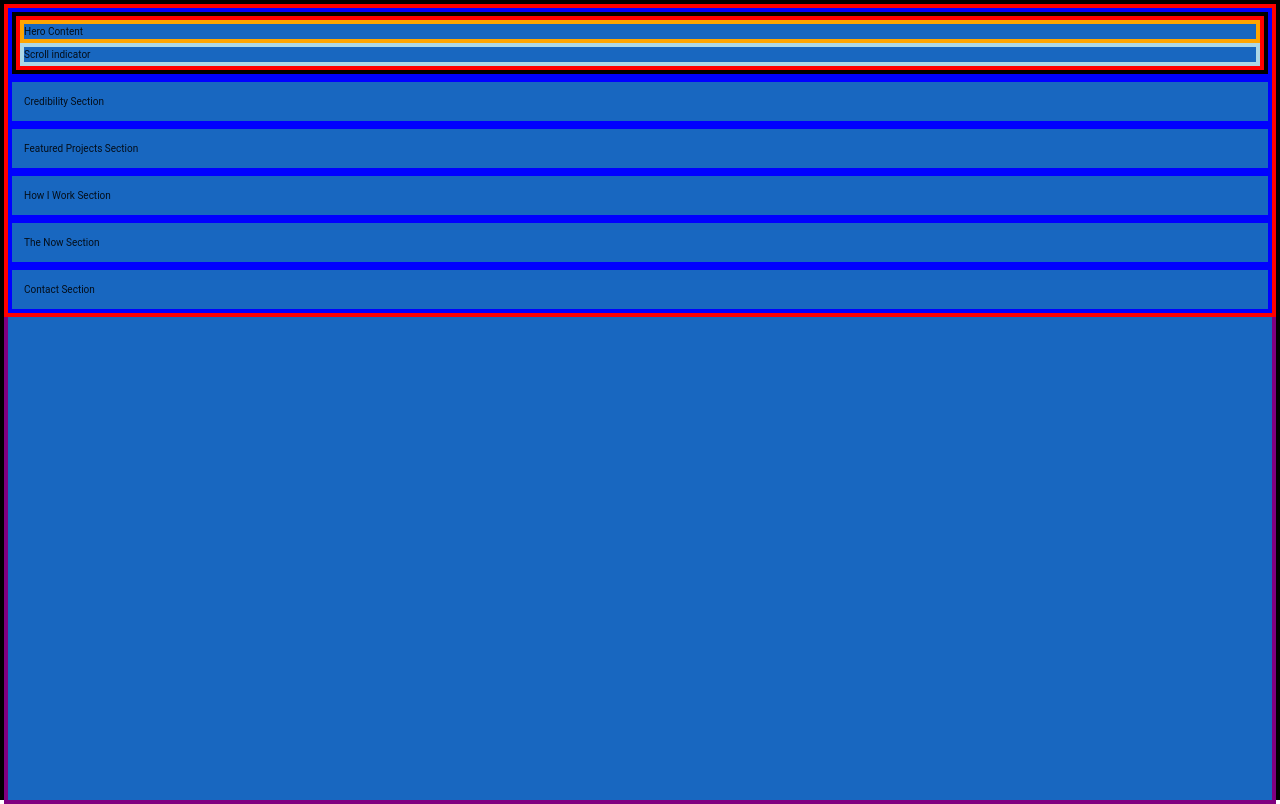
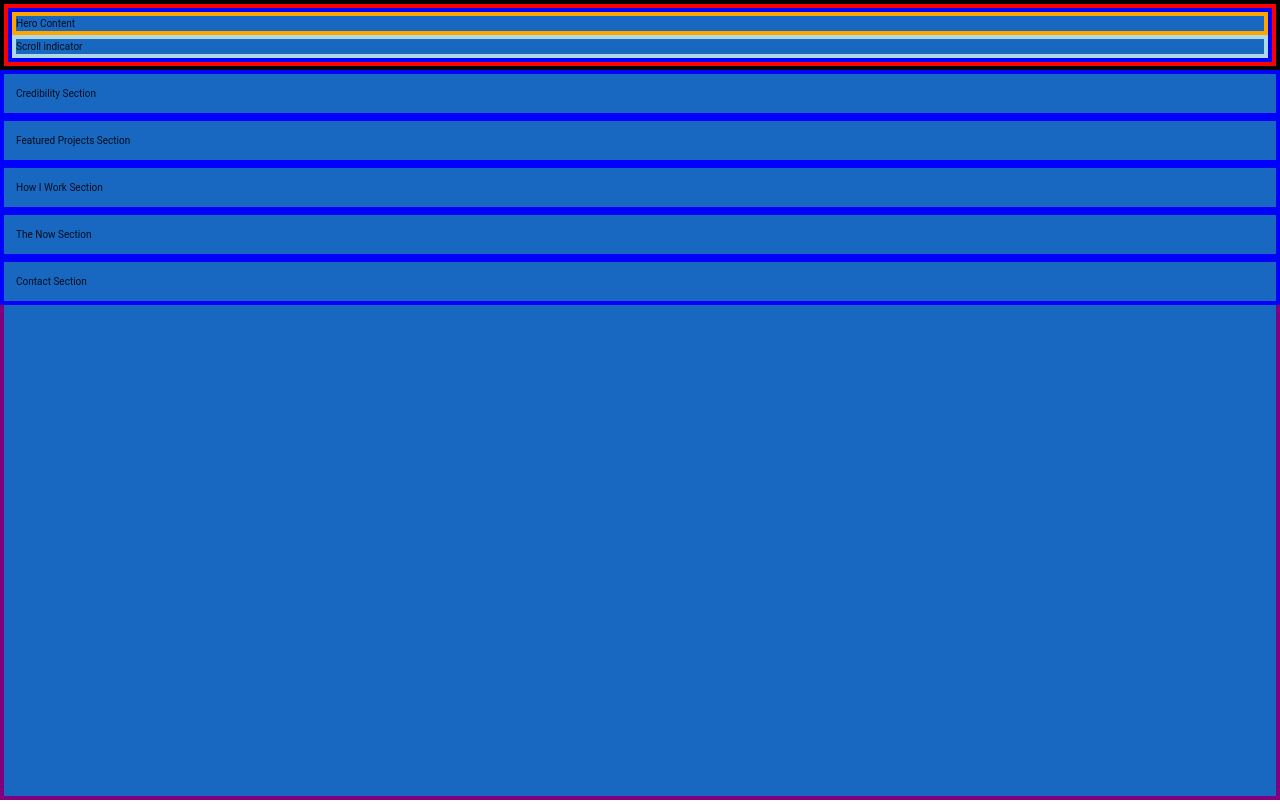
Before and after one commit to DylanWarrener/dylan-warrener.github.io, a Nuxt app: page / in a window 1280 px wide. Built offline with nearby package versions, Linux system fonts and the light colour scheme.

Commit message:
Removed temp borders and updated scripts

```diff
--- a/package.json
+++ b/package.json
@@ -3,7 +3,7 @@
   "private": true,
   "type": "module",
   "scripts": {
-    "pr": "npm run lint:check && npm run format:check && npm run typecheck",
+    "pr": "npm run format:check && npm run lint:check && npm run typecheck",
     "fix": "npm run lint && npm run format",
     "format": "prettier --write \"**/*.{js,ts,vue,json,md,css,scss,yml,yaml}\"",
     "format:check": "prettier --check \"**/*.{js,ts,vue,json,md,css,scss,yml,yaml}\"",
--- a/src/components/base/section/BaseSection.vue
+++ b/src/components/base/section/BaseSection.vue
@@ -1,16 +1,16 @@
 <template>
   <section
     :class="sectionClass"
-    style="border: 4px solid blue"
+    style="border: 4px solid black"
   >
     <v-container
       fluid
       class="pa-0"
-      style="border: 4px solid black"
+      style="border: 4px solid red"
     >
       <div
         :class="contentClass"
-        style="border: 4px solid red"
+        style="border: 4px solid blue"
       >
         <slot />
       </div>
--- a/src/layouts/default.vue
+++ b/src/layouts/default.vue
@@ -2,7 +2,7 @@
   <v-app :theme="theme">
     <!-- <AppHeader />
     <AppNavigation v-if="isMobile" /> -->
-    <v-main style="border: 4px solid black">
+    <v-main>
       <NuxtPage />
     </v-main>
     <!-- <AppFooter /> -->
--- a/src/pages/index.vue
+++ b/src/pages/index.vue
@@ -1,5 +1,5 @@
 <template>
-  <main style="border: 4px solid red">
+  <main>
     <HomeHero cols="12" />
     <HomeCredibility cols="12" />
     <HomeFeaturedProjects cols="12" />
```
